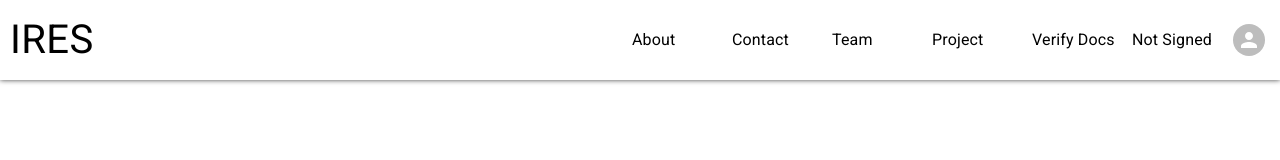
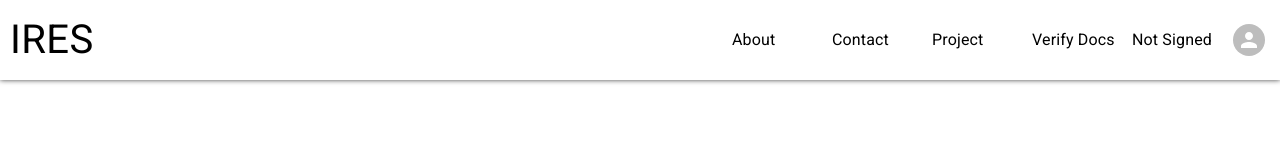
Before and after one commit to harshgupta20/i-r-e-s, a React (Create React App) app: page / in a window 1280 px wide. Shown: the top 160 px of the page. Built offline with nearby package versions, Linux system fonts and the light colour scheme; no server answers.

Commit message:
Minor Change

```diff
--- a/src/components/Navbar.jsx
+++ b/src/components/Navbar.jsx
@@ -97,9 +97,6 @@ export default function Navbar() {
     </Link>
     <Link  style={{textDecoration:'none', color:'black'}}  to="contact">
           <Typography sx={{ minWidth: 100 }}>Contact</Typography>
-    </Link>
-    <Link  style={{textDecoration:'none', color:'black'}}  to="team">
-          <Typography sx={{ minWidth: 100 }}>Team</Typography>
     </Link>
     <Link  style={{textDecoration:'none', color:'black'}}  to="project">
           <Typography sx={{ minWidth: 100 }}>Project</Typography>
```
